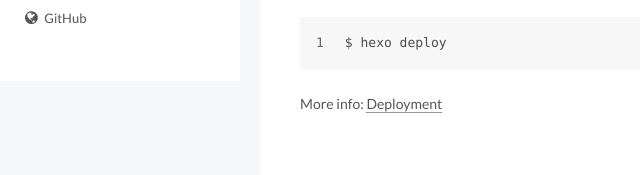
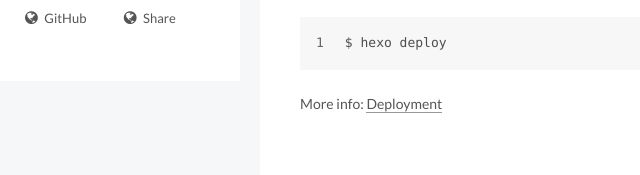
Before and after one commit to Stay/stay.github.io, a plain HTML site: page 2016/02/25/hello-world/index.html in a window 1280 px wide. Both pictures are taken after a click on the item "站点概览". Shown: the part 938-1113 px from the top of the page, 0-640 px from the left. Drawn offline with Linux system fonts and the light colour scheme.

Commit message:
Site updated: 2016-02-25 16:22:55

```diff
--- a/2016/02/25/hello-world/index.html
+++ b/2016/02/25/hello-world/index.html
@@ -349,6 +349,14 @@ Quick">
                 </a>
               </span>
 
+              <span class="links-of-author-item">
+                <a href="http://www.stay4it.com" target="_blank">
+
+                    <i class="fa fa-globe"></i> Share
+
+                </a>
+              </span>
+
 
         </div>
 
--- a/css/main.css
+++ b/css/main.css
@@ -1529,7 +1529,7 @@ pre .javascript .function {
   width: 4px;
   height: 4px;
   border-radius: 50%;
-  background: #b6ffff;
+  background: #90b9ff;
 }
 .sidebar-nav {
   margin: 0 0 20px;
```
Also changed, not shown: archives/2016/02/index.html (+8 -0 lines), archives/2016/index.html (+8 -0 lines), archives/index.html (+8 -0 lines), index.html (+8 -0 lines).
